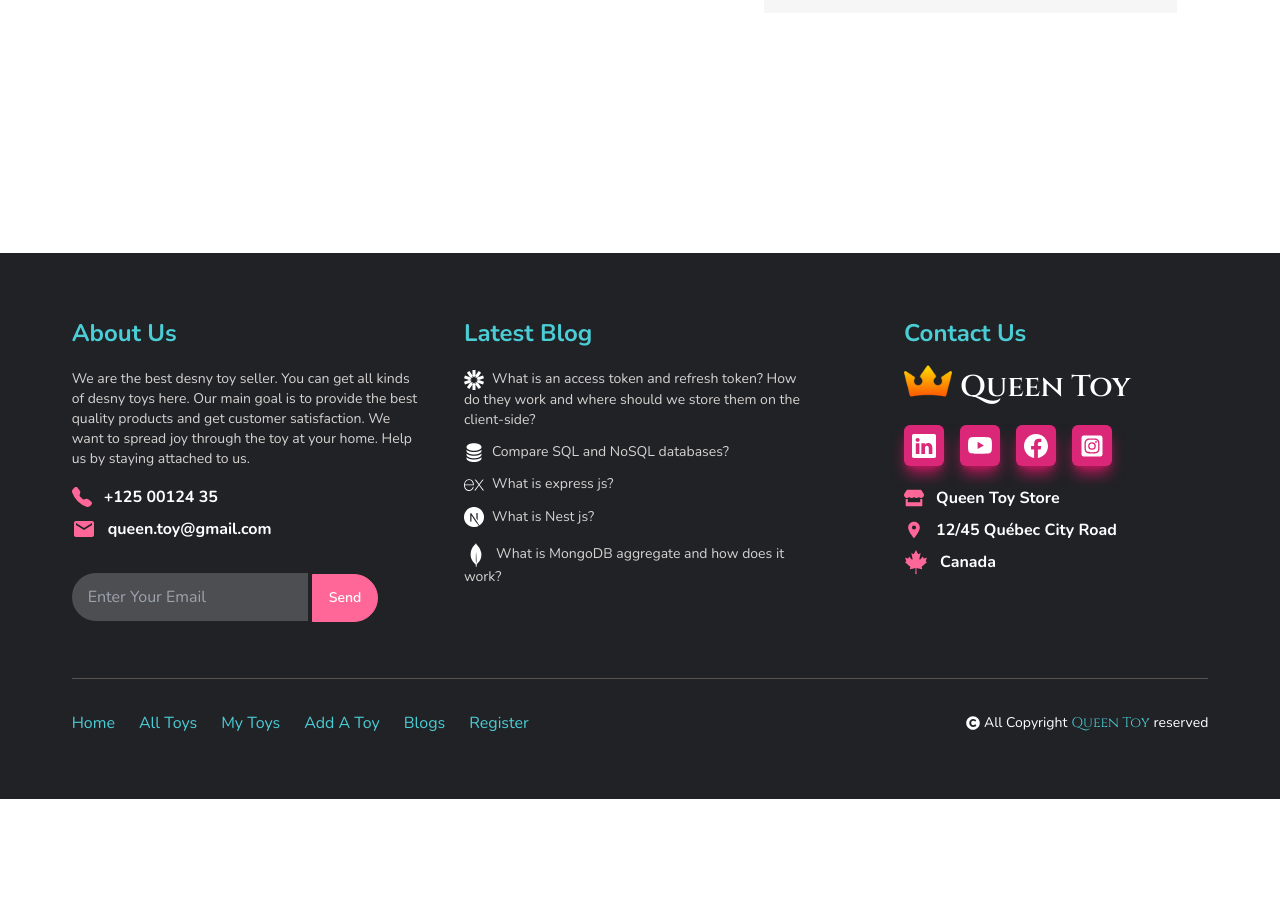
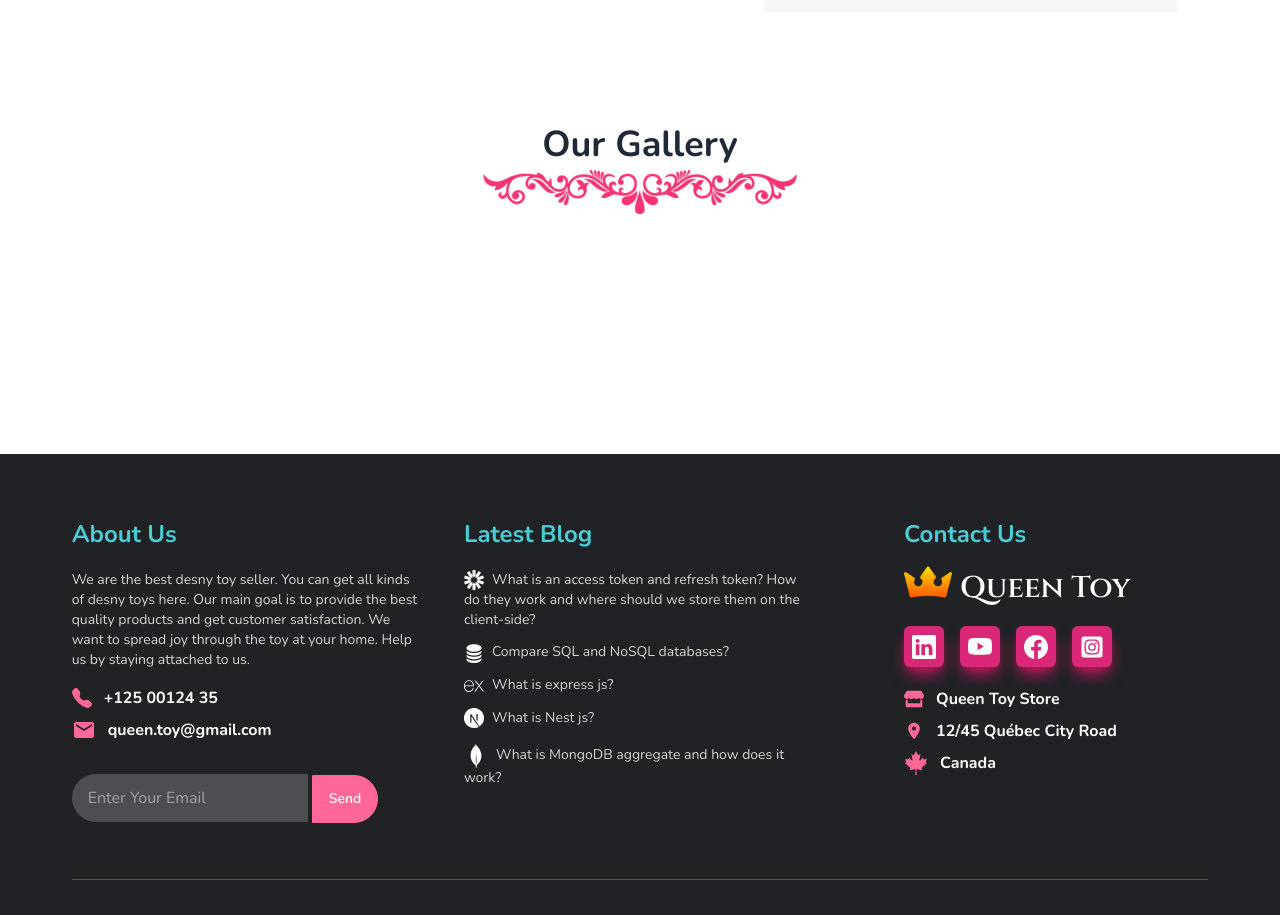
Before and after one commit to developer-shourav/Queen-Toy-Client, a React (Vite) app: page / in a window 1280 px wide. Shown: the part 2080-2995 px from the top of the page. Before the commit the page ends 2879 px from the top, so only its background shows below. Built offline with nearby package versions, Linux system fonts and the light colour scheme; no server answers.

Commit message:
gallery component added

```diff
--- a/package.json
+++ b/package.json
@@ -17,6 +17,7 @@
     "react": "^18.2.0",
     "react-dom": "^18.2.0",
     "react-icons": "^4.8.0",
+    "react-photo-collage": "^1.0.9",
     "react-router-dom": "^6.11.2",
     "sort-by": "^1.2.0",
     "swiper": "^9.3.2"
--- a/src/pages/Home/Home/Home.jsx
+++ b/src/pages/Home/Home/Home.jsx
@@ -1,6 +1,6 @@
 import React from "react";
 import TopBanner from "../TopBanner/TopBanner";
-
+import BorderB from '../../../assets/images/border-img/borderB.svg';
 const Home = () => {
   /* -------------Dynamic Title Adding hook---------- */
   return (
@@ -8,7 +8,11 @@ const Home = () => {
       {/* -----------Top Banner Section---------- */}
       <TopBanner> </TopBanner>
 
-
+      {/* -----------Top Banner Section---------- */}
+      <div className=" mt-16 md:mt-20 lg:mt-28 text-center">
+        <h2 className=" text-2xl md:text-3xl lg:text-4xl text-center font-bold">Our Gallery</h2>
+        <img src={BorderB} className="text-center w-3/6 md:w-4/12 lg:w-3/12 mx-auto" alt="" />
+      </div>
 
     </div>
   );
--- /dev/null
+++ b/src/pages/Home/PhotoGallery/PhotoGallery.jsx
@@ -0,0 +1,11 @@
+import React from 'react';
+
+const PhotoGallery = () => {
+    return (
+        <div>
+
+        </div>
+    );
+};
+
+export default PhotoGallery;
```
Also changed, not shown: src/assets/images/border-img/borderB.svg (added), 1 other file (tests, documents, lock files or other folders).
